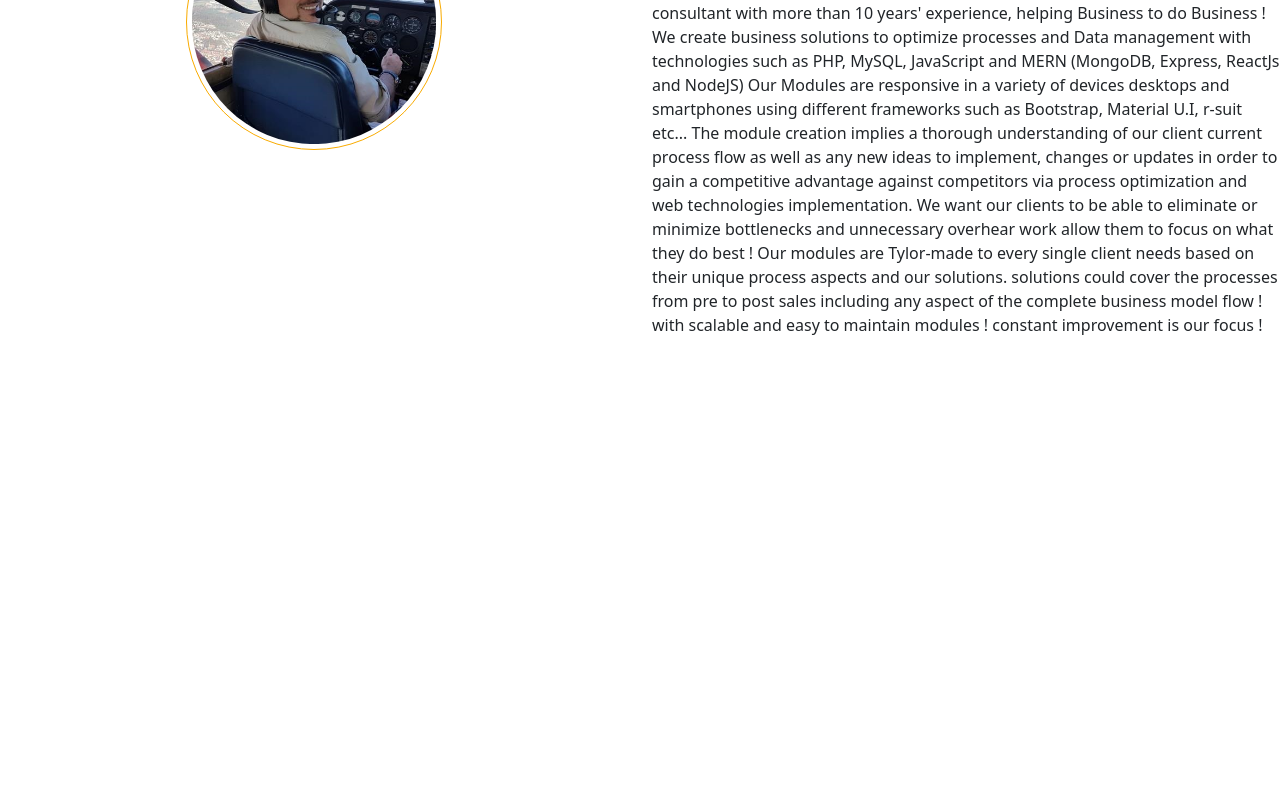
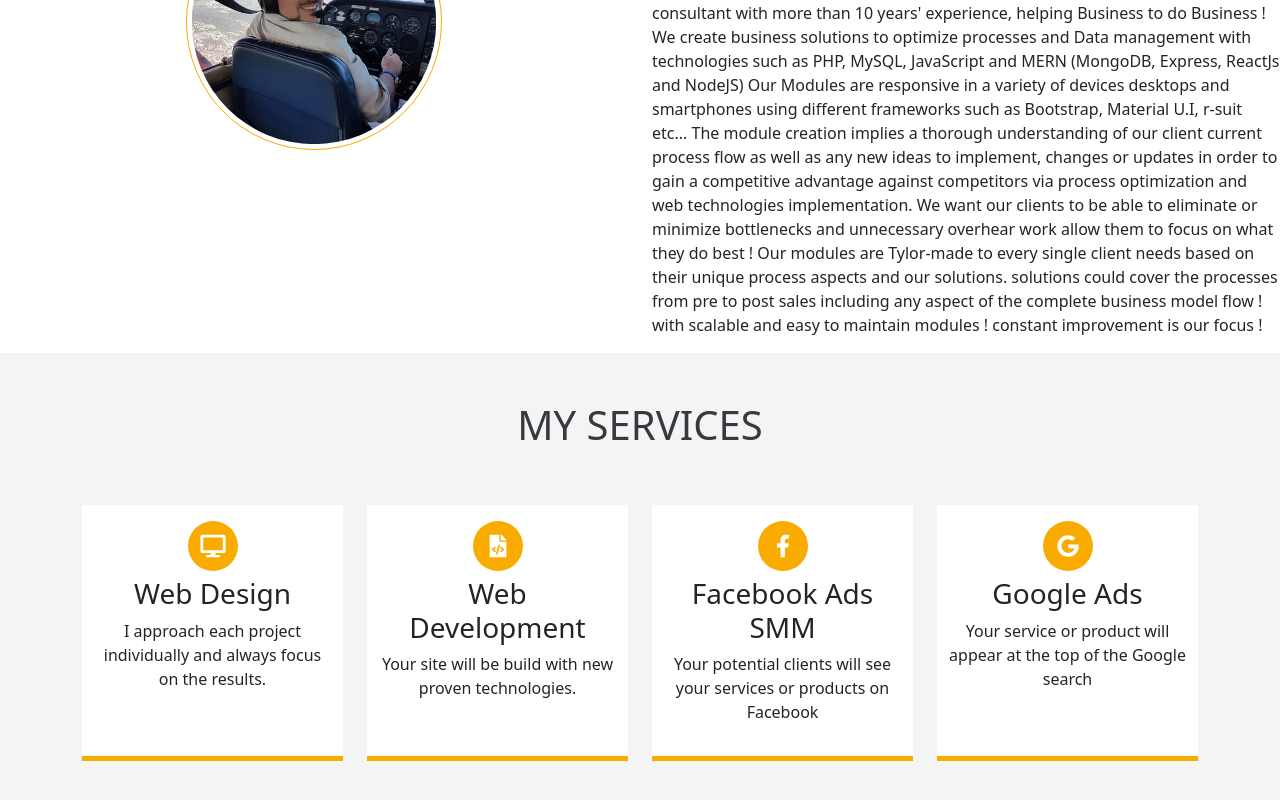
Before and after one commit to luish198/s4b-main-site-portafolio, a React (Create React App) app: page / in a window 1280 px wide. Shown: the part 1034-1834 px from the top of the page. Before the commit the page ends 1387 px from the top, so only its background shows below. Built offline with nearby package versions, Linux system fonts and the light colour scheme; the HTML template or start-up script is replaced by a standard one.

Commit message:
Services completed

```diff
--- a/package.json
+++ b/package.json
@@ -4,6 +4,7 @@
   "private": true,
   "dependencies": {
     "@fortawesome/fontawesome-svg-core": "^1.2.36",
+    "@fortawesome/free-brands-svg-icons": "^5.15.4",
     "@fortawesome/free-solid-svg-icons": "^5.15.4",
     "@fortawesome/react-fontawesome": "^0.1.16",
     "@testing-library/jest-dom": "^5.15.1",
--- a/src/App.css
+++ b/src/App.css
@@ -1,12 +1,12 @@
 @import url('https://fonts.googleapis.com/css2?family=Roboto+Condensed:wght@300&display=swap');
 
 :root {
-  --primary-white: #fff;
+  --primary-white: #ffffff;
+  --primary-light-grey: #f4f4f4;
   --primary-orange: #f9ab00;
-  --primary-dark: rgb(225,225,225,0);
+  --primary-dark: rgb(52,58,64);
   --primary-red: #ef4035;
   --primary-hover-red: #f33501;
-
 
 }
 
@@ -174,3 +174,61 @@
   }
 
 }
+
+/*******************************************Services*********************************************/
+
+.services {
+  text-align: center;
+  padding-bottom: 2rem;
+  background: var(--primary-light-grey);
+}
+
+.services h1 {
+  color: var(--primary-dark);
+  text-transform: uppercase;
+}
+
+.services .circle {
+  position: relative;
+  margin: 0.375rem auto;
+  background: var(--primary-orange);
+  border-radius: 50%;
+  width: 3.125rem;
+  height: 3.125rem;
+
+}
+
+.services .icon{
+  font-size: 1.4rem;
+  color: var(--primary-white);
+  position: absolute;
+  top:50%;
+  left:50%;
+  transform: translate(-50%, -50%);
+
+}
+
+.services .box{
+  height: 16rem;
+  border-bottom: 0.3125rem solid var(--primary-orange);
+  padding: 0.625rem;
+  margin-bottom: 1.875rem;
+  background: var(--primary-white);
+}
+
+.services .box:hover{
+  background: var(--primary-orange);
+  border-bottom: 0.3125rem solid var(--primary-dark);
+}
+
+.services .box:hover .icon{
+  color: var(--primary-dark);
+}
+
+.services .box:hover .circle{
+  background: var(--primary-white);
+}
+
+.services .box:hover p{
+  color: var(--primary-white);
+}
--- a/src/App.js
+++ b/src/App.js
@@ -4,6 +4,7 @@
 import Navbar from "./components/Navbar";
 import Header from "./components/Header";
 import AboutMe from "./components/AboutMe";
+import Services from "./components/Services";
 
 
 
@@ -112,6 +113,7 @@
       <Navbar />
       <Header />
       <AboutMe />
+      <Services/>
 
     </>
   );
--- /dev/null
+++ b/src/components/Services.js
@@ -0,0 +1,64 @@
+import {FontAwesomeIcon} from '@fortawesome/react-fontawesome';
+import {faFacebookF, faGoogle} from '@fortawesome/free-brands-svg-icons';
+import { faDesktop, faFileCode } from '@fortawesome/free-solid-svg-icons';
+
+
+const Services = () => {
+
+    return (
+        <>
+            <div className="services">
+                <h1 className="py-5">my services</h1>
+                <div className="container">
+                    <div className="row">
+                        <div className="col-md-3 col-sm-6">
+                            <div className="box">
+                                <div className="circle">
+                                <FontAwesomeIcon className="icon" icon={faDesktop} size="2x"/>
+                                </div>
+                                <h3>Web Design</h3>
+                                <p>I approach each project individually and always focus on the results.</p>
+                            </div>
+                        </div>
+                        {/* - */}
+                        <div className="col-md-3 col-sm-6">
+                            <div className="box">
+                            <div className="circle">
+                                <FontAwesomeIcon className="icon" icon={faFileCode} size="2x"/>
+                                </div>
+                                <h3>Web Development</h3>
+                                <p>Your site will be build with new proven technologies.</p>
+                            </div>
+                        </div>
+                        {/* - */}
+                        <div className="col-md-3 col-sm-6">
+                            <div className="box">
+                            <div className="circle">
+                                <FontAwesomeIcon className="icon" icon={faFacebookF} size="2x"/>
+                                </div>
+                                <h3>Facebook Ads SMM</h3>
+                                <p>Your potential clients will see your services or products on Facebook</p>
+                            </div>
+                        </div>
+                        {/* - */}
+                        <div className="col-md-3 col-sm-6">
+                            <div className="box">
+                            <div className="circle">
+                                <FontAwesomeIcon className="icon" icon={faGoogle} size="2x"/>
+                                </div>
+                                <h3>Google Ads</h3>
+                                <p>Your service or product will appear at the top of the Google search</p>
+                            </div>
+                        </div>
+                        {/* - */}
+
+                    </div>
+
+                </div>
+
+            </div>
+        </>
+    )
+}
+
+export default Services
```
Also changed, not shown: 1 other file (tests, documents, lock files or other folders).
